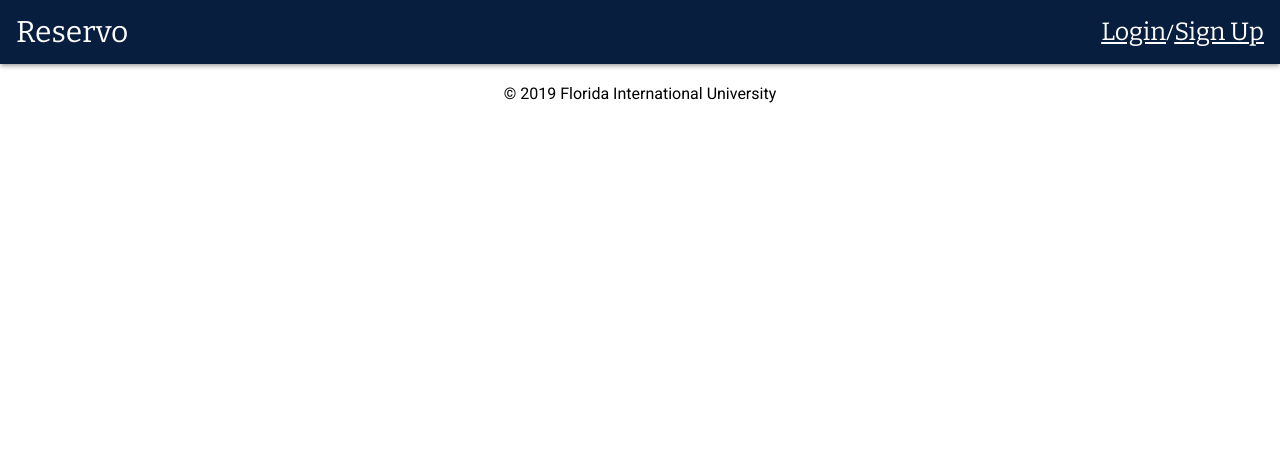
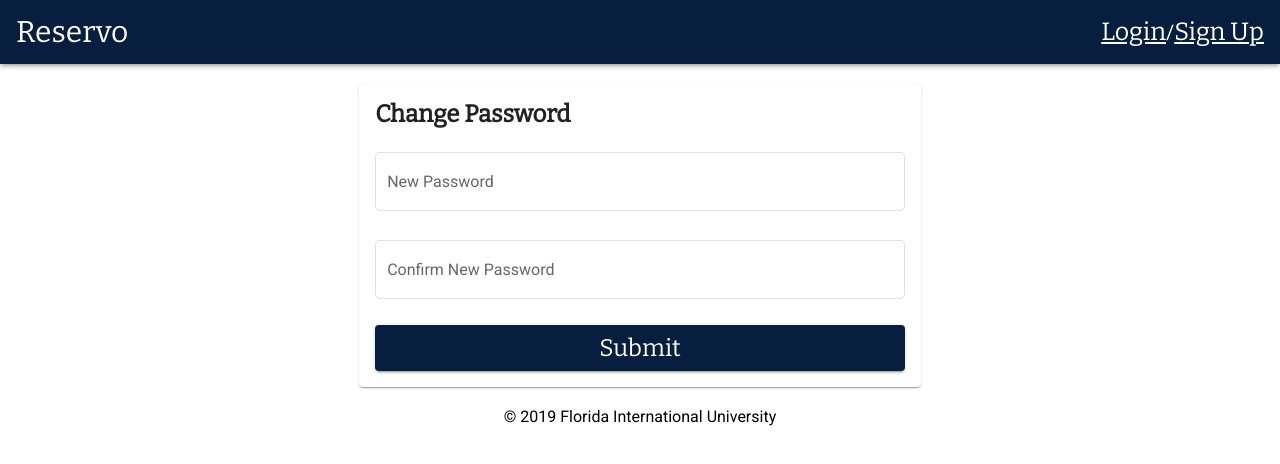
Before and after one commit to Demoneyejin/SE-Room-Reservation, an Angular app in the folder mockup/: page /changepassword in a window 1280 px wide. Before the commit this address led to /. Shown: the top 464 px of the page. Built offline with nearby package versions, Linux system fonts and the light colour scheme.

Commit message:
FInished forgot password mockup

```diff
--- a/mockup/src/app/app-routing.module.ts
+++ b/mockup/src/app/app-routing.module.ts
@@ -36,7 +36,7 @@ const routes: Routes = [
     component: ForgotPasswordComponent
   },
   {
-    path: 'changePassword',
+    path: 'changepassword',
     component: ChangePasswordComponent
   },
   {
--- a/mockup/src/app/change-password/change-password.component.css
+++ b/mockup/src/app/change-password/change-password.component.css
@@ -0,0 +1,25 @@
+.card {
+	display: flex;
+	flex-direction: column;
+	margin-top: 20px;
+}
+
+.form-view {
+	display: flex;
+	flex-direction: column;
+}
+
+button {
+	font-family: 'Bitter', serif;
+	padding-top: 5px;
+	padding-bottom: 5px;
+	padding-left: 10px;
+	padding-right: 10px;
+	font-size: 150%;
+	float: right;
+
+}
+
+:host {
+	width: 45%;
+}
--- a/mockup/src/app/change-password/change-password.component.html
+++ b/mockup/src/app/change-password/change-password.component.html
@@ -1,6 +1,6 @@
-<mat-card>
+<mat-card class="mat-elevation-v4 card">
 	<h2>Change Password</h2>
-	<form>
+	<form class="form-view">
 		<mat-form-field appearance="outline">
 			<mat-label>New Password</mat-label>
 			<input matInput placeholder="New Password">
@@ -11,8 +11,6 @@
 			<input matInput placeholder="Confirm New Password">
 		</mat-form-field>
 
-		<mat-form-field>
-			<button type="submit" mat-raised-button>Submit</button>
-		</mat-form-field>
+		<button type="submit" mat-raised-button color="primary" (click)="toDashboard()">Submit</button>
 	</form>
 </mat-card>
--- a/mockup/src/app/change-password/change-password.component.ts
+++ b/mockup/src/app/change-password/change-password.component.ts
@@ -1,4 +1,5 @@
 import { Component, OnInit } from '@angular/core';
+import { Router } from '@angular/router';
 
 @Component({
   selector: 'app-change-password',
@@ -7,9 +8,13 @@ import { Component, OnInit } from '@angular/core';
 })
 export class ChangePasswordComponent implements OnInit {
 
-  constructor() { }
+  constructor(private router: Router) { }
 
   ngOnInit() {
   }
 
+  toDashboard(){
+    this.router.navigate(['dashboard']);
+  }
+
 }
--- a/mockup/src/app/forgot-password/forgot-password.component.html
+++ b/mockup/src/app/forgot-password/forgot-password.component.html
@@ -21,6 +21,7 @@
 			<input matInput placeholder="Answer" required>
 		</mat-form-field>
 
-		<button type="submit" mat-raised-button color="primary">Submit</button>
+
 	</form>
+	<button mat-raised-button color="primary" (click)="changePassword()">Submit</button>
 </mat-card>
--- a/mockup/src/app/forgot-password/forgot-password.component.ts
+++ b/mockup/src/app/forgot-password/forgot-password.component.ts
@@ -1,5 +1,6 @@
 import { Component, OnInit } from '@angular/core';
 import { GetQuestionsService } from '../get-questions.service';
+import { Router } from '@angular/router';
 
 @Component({
   selector: 'app-forgot-password',
@@ -11,7 +12,7 @@ export class ForgotPasswordComponent implements OnInit {
   public secQues;
   public errorMsg;
 
-  constructor(private questionService: GetQuestionsService) { }
+  constructor(private questionService: GetQuestionsService, private router: Router) { }
 
   ngOnInit() {
     this.questionService.getQuestions()
@@ -19,4 +20,9 @@ export class ForgotPasswordComponent implements OnInit {
         error => this.errorMsg = error);
   }
 
+  changePassword() {
+    console.log('Pressed the button');
+    this.router.navigate(['changepassword']);
+  }
+
 }
```
